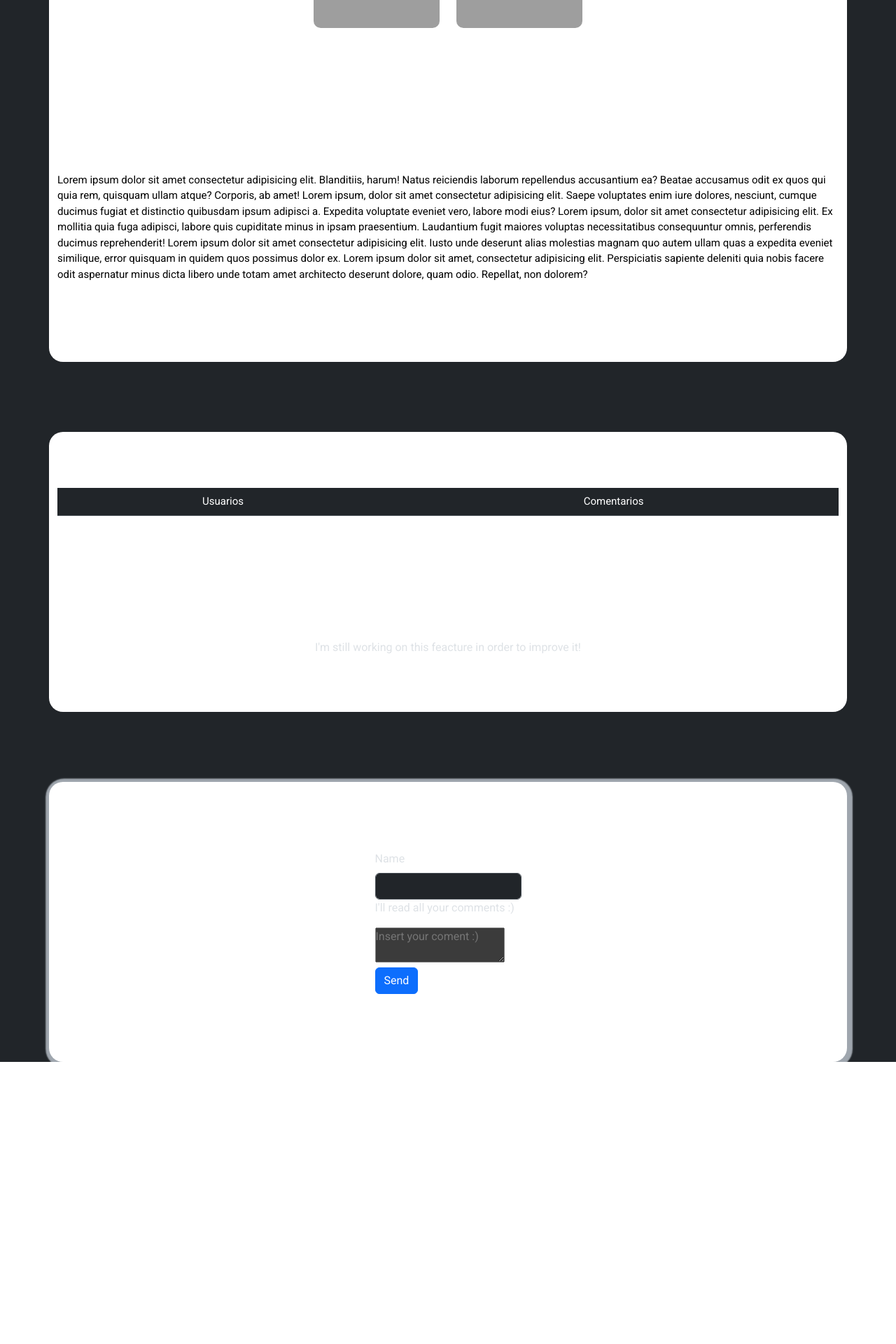
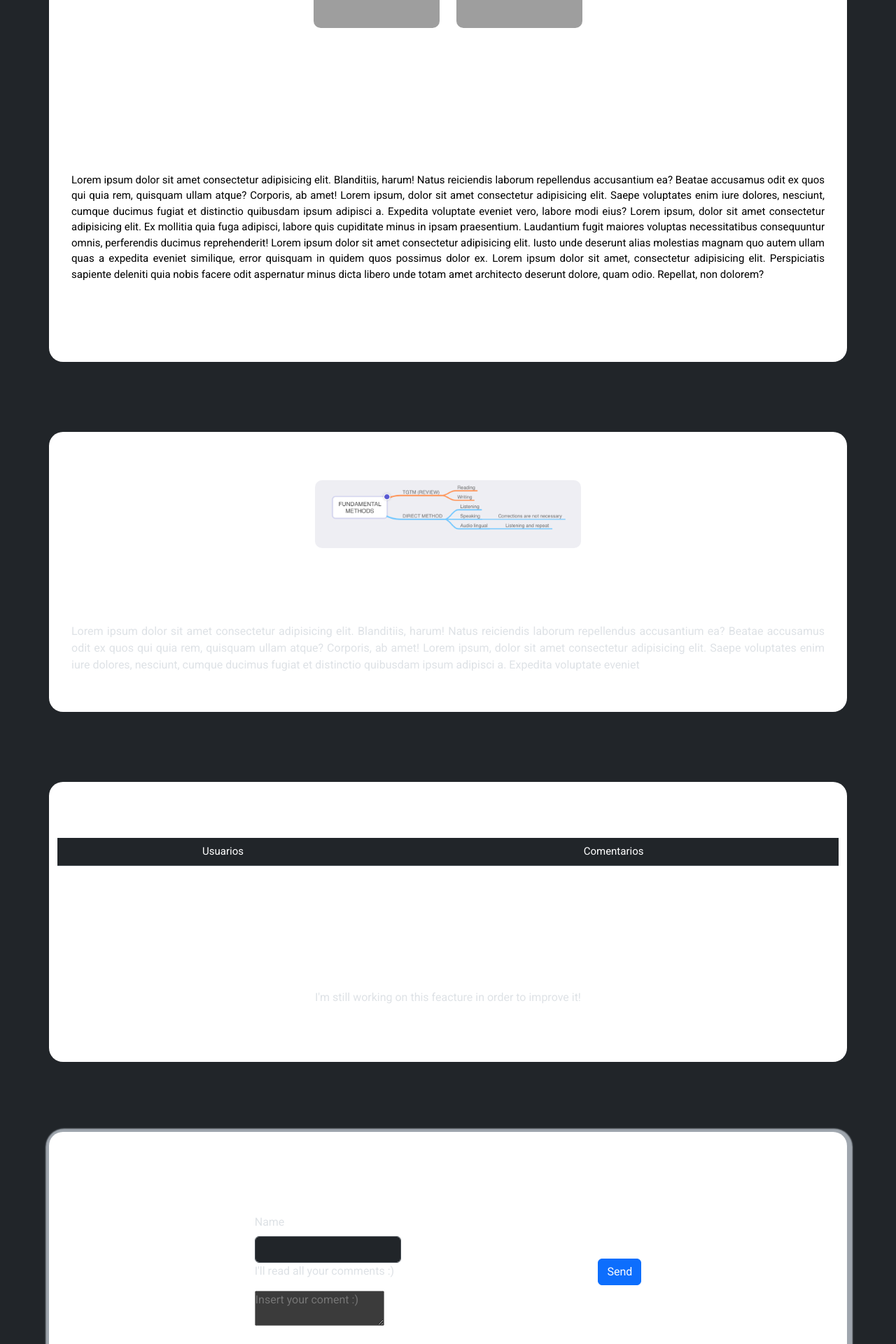
Before and after one commit to ChristianBarillas/Blog_Didactica_Ingles, a PHP site: page / in a window 1280 px wide. Shown: the part 1083-3003 px from the top of the page at 70% size. Before the commit the page ends 2600 px from the top, so only its background shows below. Run offline with PHP 8.4, Linux system fonts and the light colour scheme; lists and menus that the app fills with data are empty; some libraries are stand-ins or nearby versions; grey boxes are pictures that could not be loaded.

Commit message:
arreglando diseño

```diff
--- a/index.html
+++ b/index.html
@@ -97,6 +97,32 @@
       </div>
     </section>
 
+
+
+
+
+
+    <section id="section4">
+      <div class="container container2 decoration">
+        <div class="foto-clases">
+          <img src="./topics/tema1.png" />
+
+        </div>
+
+        <p class="english-class">
+          Lorem ipsum dolor sit amet consectetur adipisicing elit. Blanditiis,
+          harum! Natus reiciendis laborum repellendus accusantium ea? Beatae
+          accusamus odit ex quos qui quia rem, quisquam ullam atque? Corporis,
+          ab amet! Lorem ipsum, dolor sit amet consectetur adipisicing elit.
+          Saepe voluptates enim iure dolores, nesciunt, cumque ducimus fugiat et
+          distinctio quibusdam ipsum adipisci a. Expedita voluptate eveniet
+
+        </p>
+      </div>
+    </section>
+
+    <!-- comentarios  -->
+
     <section id="section2">
       <div class="container comentario">
         <table class="table">
@@ -138,8 +164,9 @@
             ></textarea>
           </div>
 
-          <button class="btn btn-primary" onclick="guardar()">Send</button>
+
         </form>
+         <button class="btn btn-primary" onclick="guardar()">Send</button>
       </div>
     </section>
   </body>
--- a/style.css
+++ b/style.css
@@ -88,9 +88,6 @@ span {
   text-align: center;
 
 
-
-
-
 }
 
 
@@ -102,3 +99,19 @@ span {
   font-size: 15px;
   font-weight: 400;
 }
+
+
+
+#section4 img {
+  width: 400px;
+  margin-top: 20px;
+  margin-bottom: 20px;
+
+}
+
+.english-class{
+
+  margin-left: 20px;
+  margin-right: 20px;
+  text-align: justify;
+}
```
Also changed, not shown: topics/tema1.png (added).
